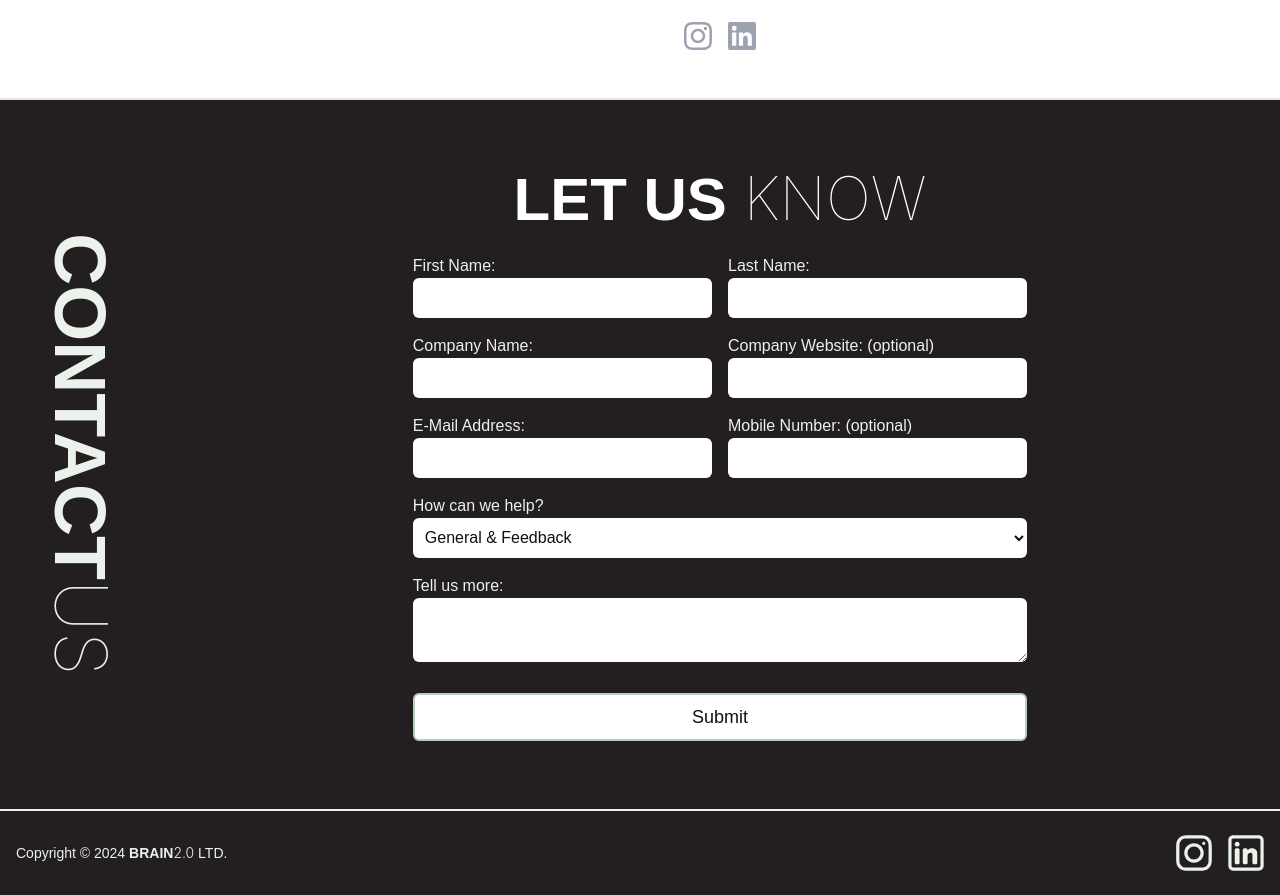
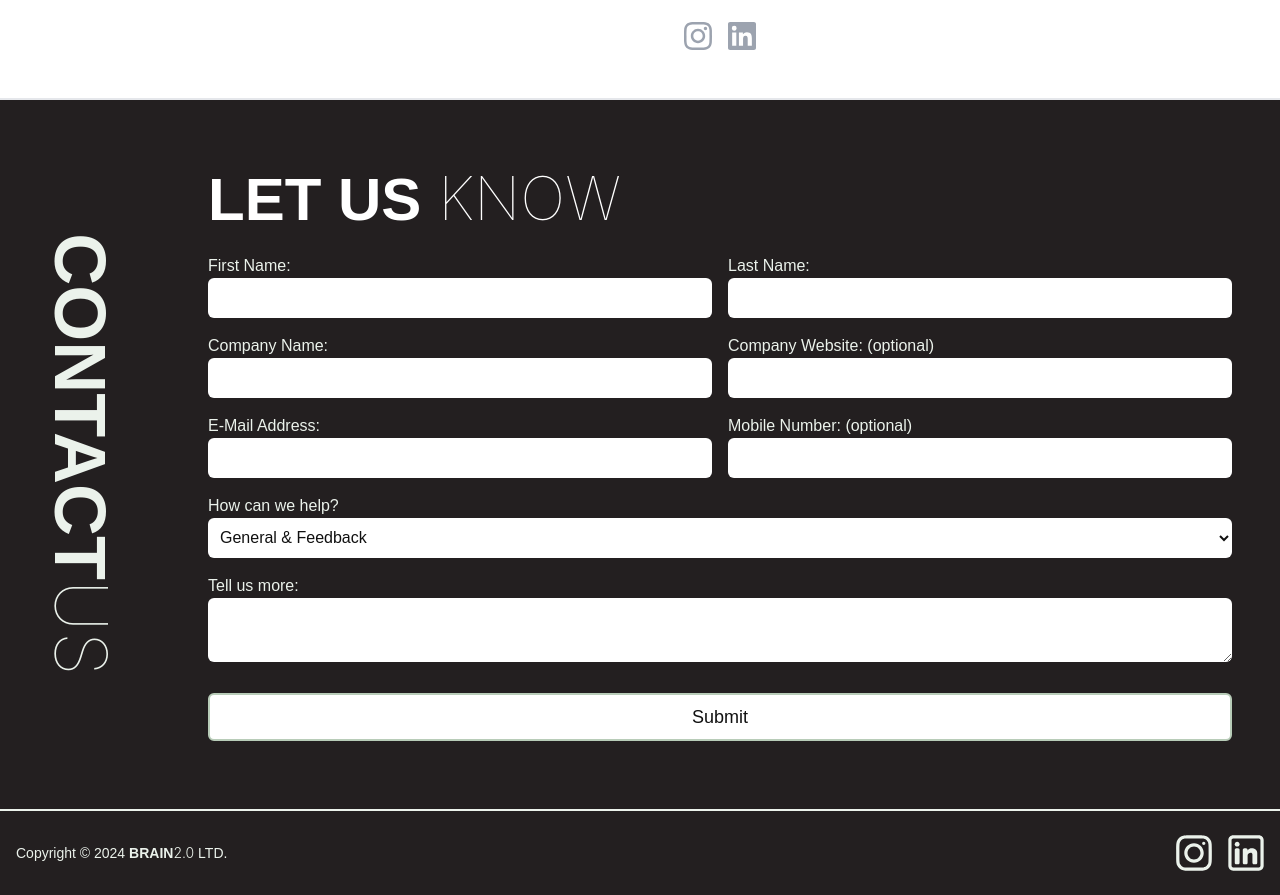
Before and after one commit to karimfawaz/brainTwoPoint0-website, a Next.js app: page / in a window 1280 px wide. Shown: the part 2765-3660 px from the top of the page. Built offline with nearby package versions, Linux system fonts and the light colour scheme; a web font is replaced by a local one.

Commit message:
fix contact form alignment

```diff
--- a/src/app/components/form.tsx
+++ b/src/app/components/form.tsx
@@ -32,7 +32,7 @@ const InputField = ({
 
 export default function Form() {
     return (
-        <form className="w-3/4 md:w-3/5" data-netlify="true" netlify-honeypot="bot-field" name="contact" method="POST" action="/">
+        <form data-netlify="true" netlify-honeypot="bot-field" name="contact" method="POST" action="/">
             <p className="hidden">
                 <label>Don&rsquo;t fill this out if you&rsquo;re human: <input name="bot-field" /></label>
             </p>
--- a/src/app/sections/contact.tsx
+++ b/src/app/sections/contact.tsx
@@ -7,8 +7,8 @@ export default function Contact() {
     return (
         <section className="flex flex-row justify-start items-center bg-[var(--dark-grey)] py-5 border-t-2">
             <SectionTitle firstText="CONTACT" secondText="US" colorClass="[var(--light)]" />
-            <div className="w-full flex flex-col items-center justify-center md:p-12">
-                <h1 className="font-bold text-white md:text-6xl text-xl mb-3 md:mb-6 ">LET US<span className="font-[100] inter-font"> KNOW</span></h1>
+            <div className="w-full flex flex-col md:p-12 p-5">
+                <h1 className="font-bold text-white md:text-6xl text-xl mb-3 md:mb-6">LET US<span className="font-[100] inter-font"> KNOW</span></h1>
                 <Form />
             </div>
         </section>
```
